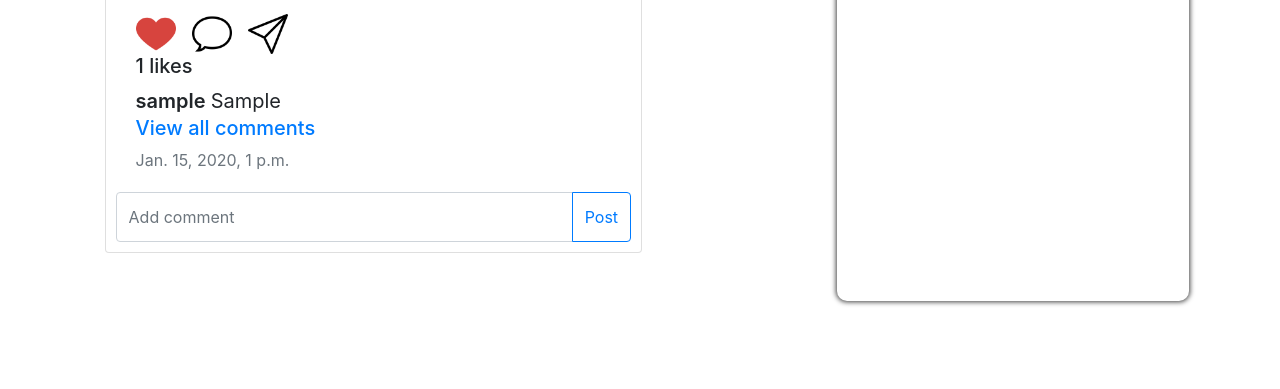
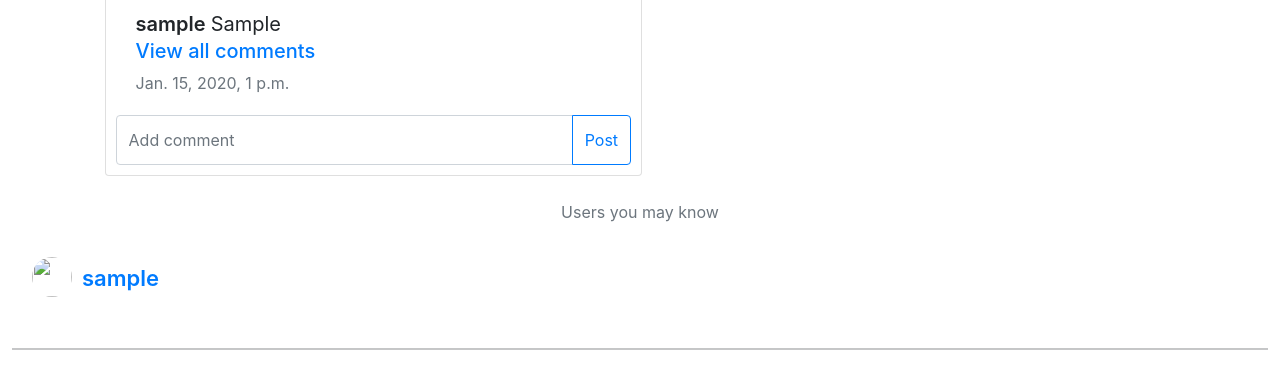
Before and after one commit to omololevy/instaclone, a Django app: page / in a window 1280 px wide. Shown: the part 323-712 px from the top of the page. Run offline with Django 3.2, Linux system fonts and the light colour scheme; a user stored in the database is signed in; tables that the repository leaves empty hold one stand-in row (values such as "Sample post"); some libraries are stand-ins or nearby versions.

Commit message:
Remove the error

```diff
--- a/instagram/templates/instagram/home_page.html
+++ b/instagram/templates/instagram/home_page.html
@@ -79,6 +79,8 @@
 
       {% endfor %}
     </div>
+
+    {% if current_user %}
     <div class="col-md-5 followers-container">
       <div class="followers-wrapper">
         <div class="user-header">
@@ -88,6 +90,8 @@
           <div class="user_name ml-1 mb-2">{{user.username}}</div>
         </div>
         <hr class="m-0" />
+        {% endif %}
+        {% if current_user %}
         <p class="text-muted text-center mt-2 mb-2">Suggestions to follow</p>
         <div class="users-wrapper">
           {% for user in users %}
@@ -102,6 +106,22 @@
           </div>
           <hr />
           {% endfor %}
+          {% else %}
+          <p class="text-muted text-center mt-2 mb-2">Users you may know</p>
+        <div class="users-wrapper">
+          {% for user in all_users %}
+
+          <div class="single-user-container">
+            <a class="text-decoration-none user" href="{%url 'instagram:user_profile' username=user %}">
+              <div class="image">
+                <img src="{{user.profile.profile_picture.url}}" alt="" />
+              </div>
+              <div class="user_name mb-2">{{user.username}}</div>
+            </a>
+          </div>
+          <hr />
+          {% endfor %}
+          {% endif %}
         </div>
       </div>
     </div>
--- a/instagram/views.py
+++ b/instagram/views.py
@@ -44,11 +44,13 @@
 
     user = User.objects.get(username=current_user.username)
     users = User.objects.exclude(username=current_user.username).exclude(is_superuser=True)
+    all_users = User. objects.all()
 
     ctx = {
         'posts':posts,
         'user':user,
         'users':users,
+        'all_users':all_users,
         }
 
     return render(request,'instagram/home_page.html',ctx)
```
